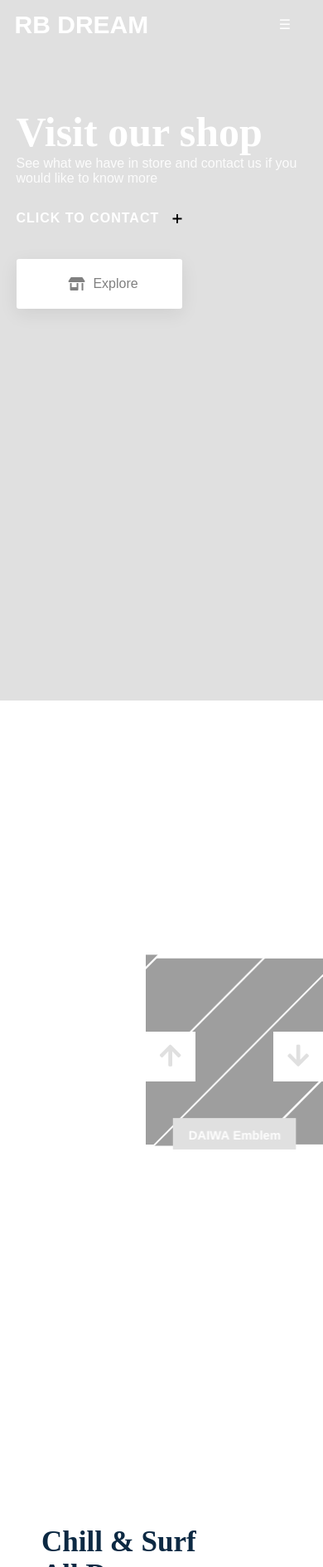
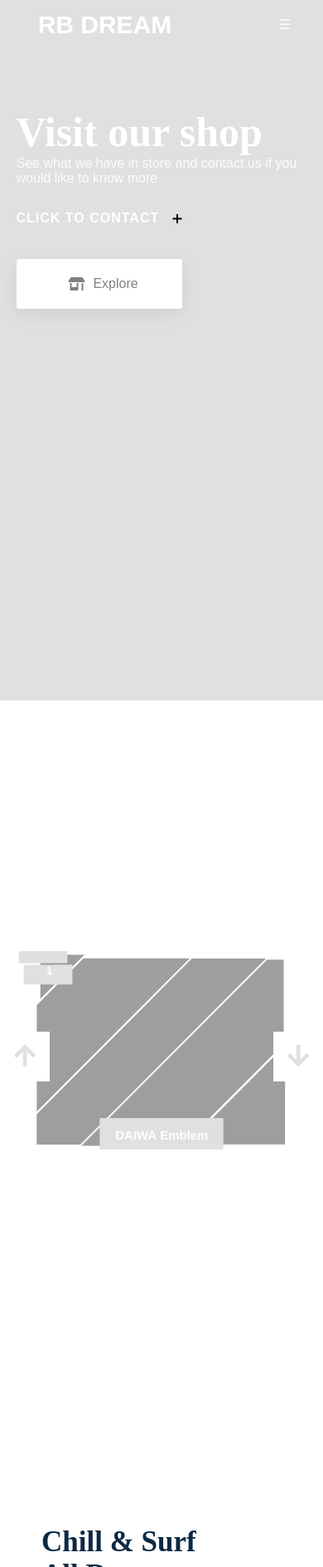
Before and after one commit to AlexCsanyi/RBDream_Concept_2, a plain HTML site: page index.html in a window 390 px wide. Shown: the top 1888 px of the page at 83% size. Drawn offline with nearby package versions, Linux system fonts and the light colour scheme.

Commit message:
redesigned landing page to support responsiveness

```diff
--- a/_hero.sass
+++ b/_hero.sass
@@ -4,13 +4,13 @@
     .left
         position: static
         float: left
-        width: 45%
+        width: 75%
         height: 100vh
         background: #e0e0e0
     .right
         position: static
         float: right
-        width: 55%
+        width: 100%
         height: 100vh
     p
         text-shadow: (0px 6px 22px 0px rgba(0,0,0,0.08))
@@ -19,12 +19,11 @@
     position: absolute
     z-index: 3
     width: 90%
-    margin: 0 auto
     line-height: 60px
     text-align: right
     .logo
         float: left
-        margin-left: 5%
+        margin-left: 13%
         text-decoration: none
         color: white
         font-size: 30px
--- a/main.sass
+++ b/main.sass
@@ -13,6 +13,8 @@
         flex-direction: column
         width: 90%
     .mobileHide
+        display: none
+    .scroll
         display: none
 @media screen and (max-width: 768px)
     .flex-2
@@ -68,8 +70,8 @@
 
 @media screen and (max-width: 55em)
   .pieces-slider__canvas
-    width: 100vw
-    height: 100vw
+    width: 100%
+    height: 100%
 
   .pieces-slider__button
     width: 60px
```
Also changed, not shown: main.css, 1 other file.
